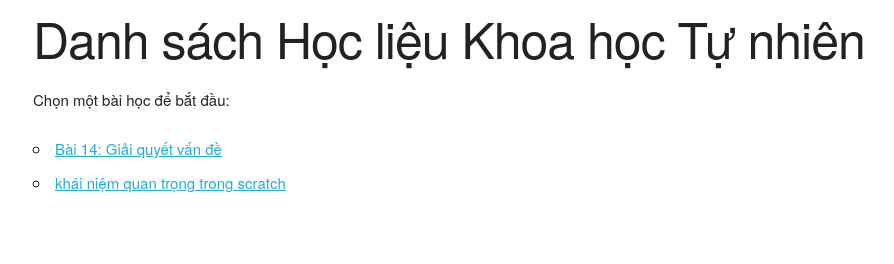
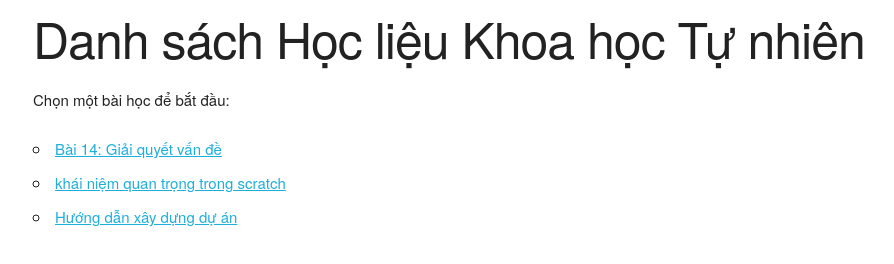
Before and after one commit to vanhien1199-art/Tin9, a website: page index.html in a window 1280 px wide. Shown: the whole page, without its empty margins (127-1021 px from the left). Drawn offline with nearby package versions, Linux system fonts and the light colour scheme.

Commit message:
Update index.html

```diff
--- a/index.html
+++ b/index.html
@@ -12,6 +12,7 @@
         <ul>
             <li><a href="/bai14/">Bài 14: Giải quyết vấn đề</a></li>
             <li><a href="/scratch1/">khái niệm quan trọng trong scratch </a></li>
+            <li><a href="/scratch2/">Hướng dẫn xây dựng dự án</a></li>
             </ul>
     </div>
 </body>
```
